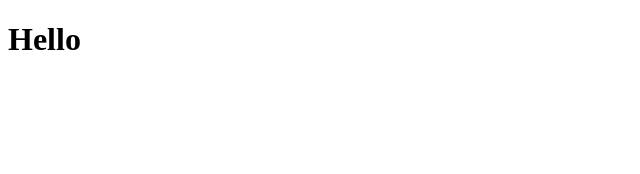
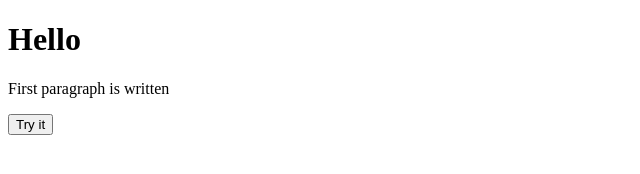
Before and after one commit to Meghasyam1/Javascript, a plain HTML site: page index.html in a window 1280 px wide. Shown: the whole page, without its empty margins (0-640 px from the left). Drawn offline with Linux system fonts and the light colour scheme.

Commit message:
Button added

```diff
--- a/index.html
+++ b/index.html
@@ -8,6 +8,10 @@
 </head>
 <body>
     <h1>Hello</h1>
+    <p id = "demo">
+        First paragraph is written
+    </p>
     <script src="new_fi.js"></script>
+    <button type="button" onclick="myfunction()">Try it</button>
 </body>
 </html>
--- a/new_fi.js
+++ b/new_fi.js
@@ -25,3 +25,6 @@ obj.log();
 obj.addi();
 console.log("Name is :",obj1.name,"\n","Studying :",obj1.studying,"\n","college :",obj1.college);
 console.log(obj.name);
+function myfunction(){
+document.getElementById("demo").innerHTML="Paragraph changed"
+}
```
